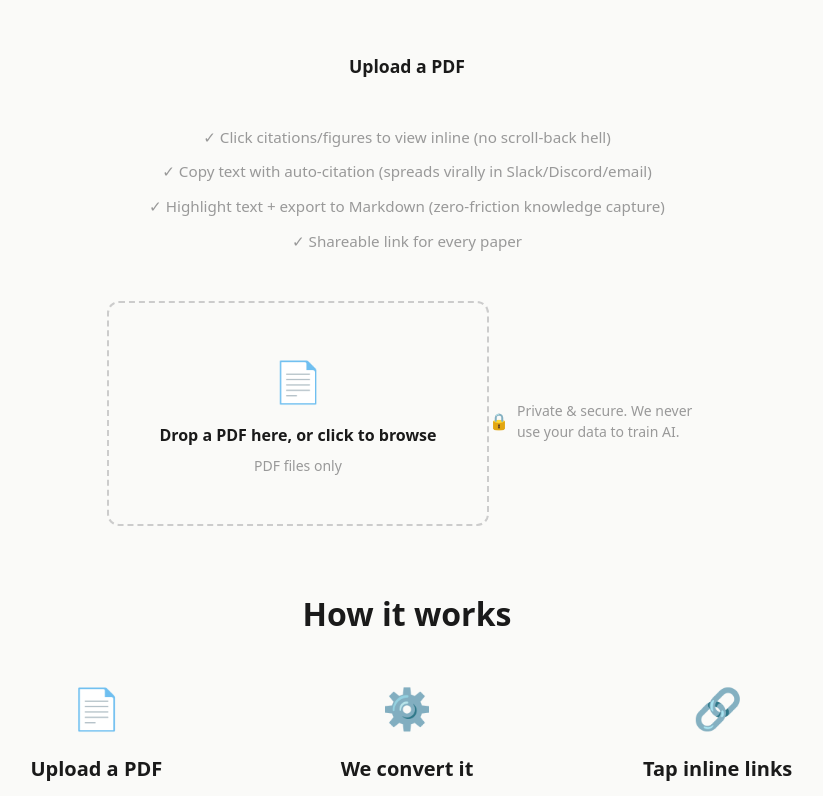
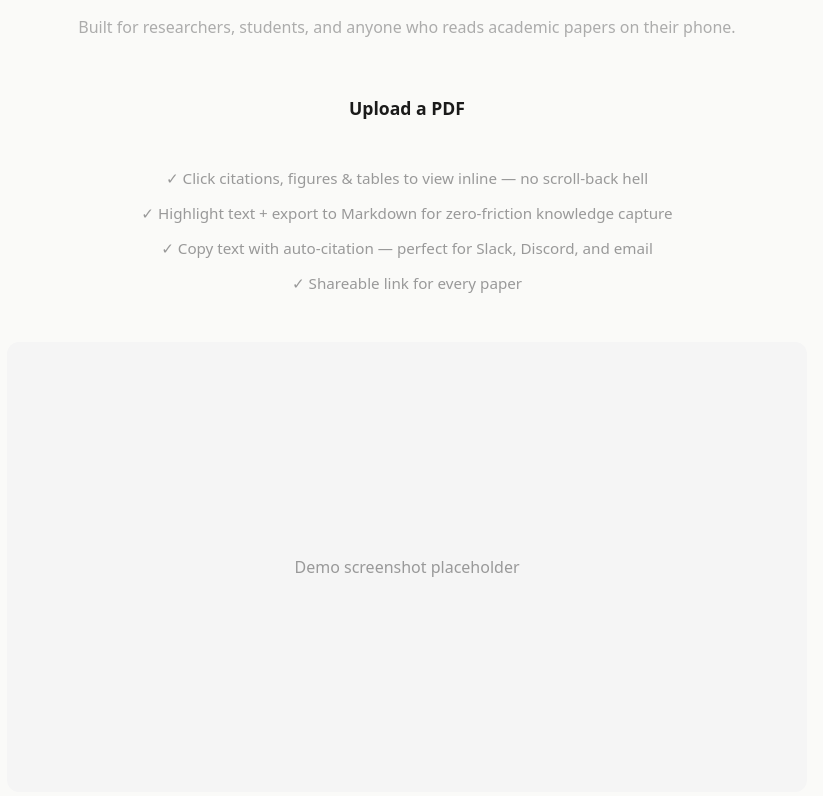
Before and after one commit to TylerMorrison21/paperflow, a Next.js app in the folder frontend/: page / in a window 1280 px wide. Shown: the part 260-1056 px from the top of the page, without its empty margins (233-1056 px from the left). Built offline with nearby package versions, Linux system fonts and the light colour scheme; no server answers.

Commit message:
Improve landing page: reorder bullets, add target audience, demo placeholder

```diff
--- a/frontend/src/app/page.tsx
+++ b/frontend/src/app/page.tsx
@@ -18,8 +18,13 @@ export default function Home() {
         <h1 style={{ fontSize: 'clamp(2.5rem, 6vw, 3.5rem)', fontWeight: 700, lineHeight: 1.1, marginBottom: '1.5rem' }}>
           Read papers without scroll-back hell.
         </h1>
-        <p style={{ fontSize: '1.25rem', color: 'var(--muted)', lineHeight: 1.6, marginBottom: '2.5rem' }}>
+        <p style={{ fontSize: '1.25rem', color: 'var(--muted)', lineHeight: 1.6, marginBottom: '1rem' }}>
           Click any Figure / Table / Reference inline—keep your place, keep context. Turn PDFs into a clean, shareable reading link.
+        </p>
+
+        {/* Target Audience */}
+        <p style={{ fontSize: '1rem', color: 'var(--muted)', lineHeight: 1.6, marginBottom: '2.5rem', opacity: 0.8 }}>
+          Built for researchers, students, and anyone who reads academic papers on their phone.
         </p>
 
         {/* CTA */}
@@ -41,17 +46,38 @@ export default function Home() {
           </button>
         </div>
 
-        {/* 3 Bullets */}
+        {/* Feature Bullets */}
         <div style={{ display: 'flex', flexDirection: 'column', gap: '0.75rem', alignItems: 'center', fontSize: '0.95rem', color: 'var(--muted)' }}>
-          <div>✓ Click citations/figures to view inline (no scroll-back hell)</div>
-          <div>✓ Copy text with auto-citation (spreads virally in Slack/Discord/email)</div>
-          <div>✓ Highlight text + export to Markdown (zero-friction knowledge capture)</div>
+          <div>✓ Click citations, figures & tables to view inline — no scroll-back hell</div>
+          <div>✓ Highlight text + export to Markdown for zero-friction knowledge capture</div>
+          <div>✓ Copy text with auto-citation — perfect for Slack, Discord, and email</div>
           <div>✓ Shareable link for every paper</div>
         </div>
       </div>
 
+      {/* Demo Screenshot Placeholder */}
+      {/* TODO: Add demo GIF/screenshot showing inline citation popup */}
+      <div style={{
+        width: '100%',
+        maxWidth: '800px',
+        margin: '0 auto 3rem',
+        aspectRatio: '16/9',
+        background: '#f5f5f5',
+        borderRadius: '12px',
+        display: 'flex',
+        alignItems: 'center',
+        justifyContent: 'center',
+        color: '#999',
+        fontSize: '1rem'
+      }}>
+        Demo screenshot placeholder
+      </div>
+
       {/* Upload Zone */}
-      <div id="upload-zone" style={{ marginBottom: '4rem', width: '100%', maxWidth: 600, display: 'flex', justifyContent: 'center' }}>
+      <div id="upload-zone" style={{ marginBottom: '4rem', width: '100%', maxWidth: 600, display: 'flex', flexDirection: 'column', alignItems: 'center', gap: '1rem' }}>
+        <p style={{ fontSize: '0.95rem', color: 'var(--muted)' }}>
+          Or <a href="#" onClick={(e) => { e.preventDefault(); alert('Demo paper coming soon!') }} style={{ color: 'var(--accent)', textDecoration: 'underline' }}>try a demo paper →</a>
+        </p>
         <UploadZone onComplete={id => router.push(`/read/${id}`)} />
       </div>
 
```
